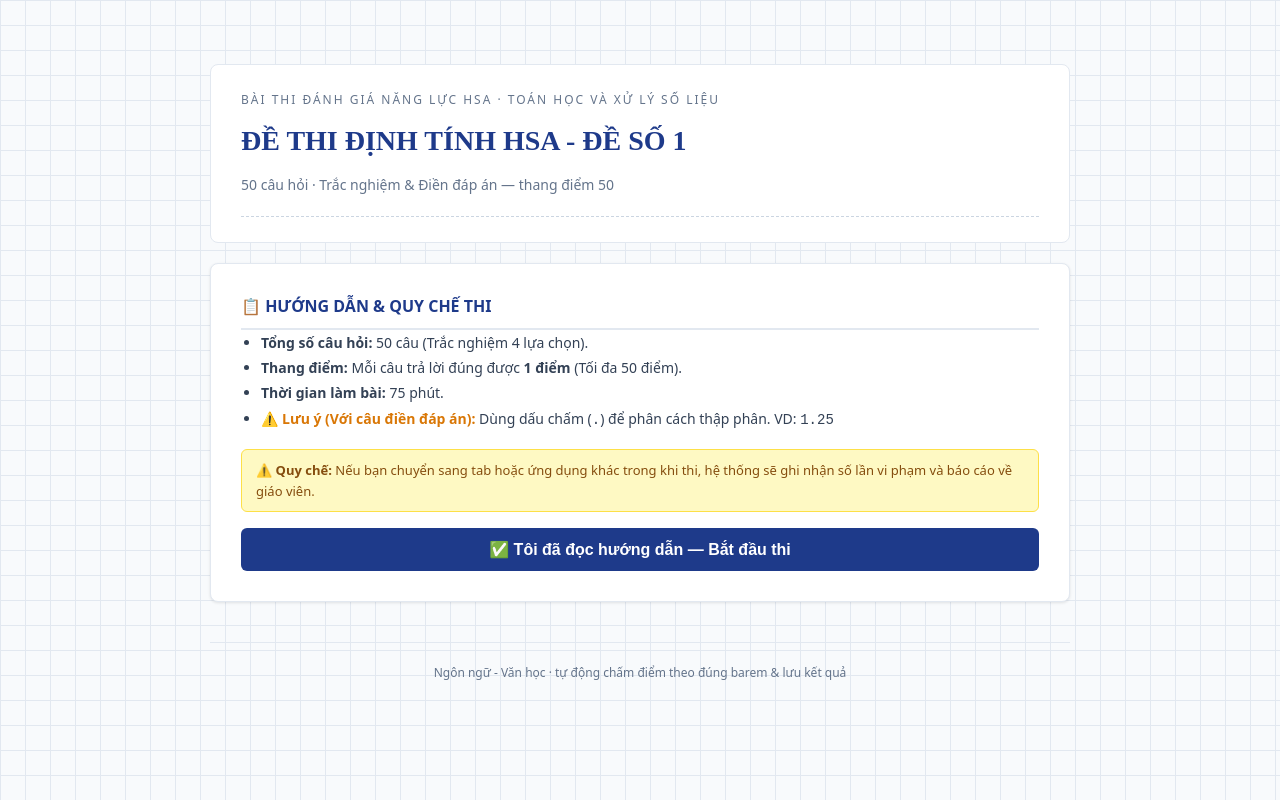
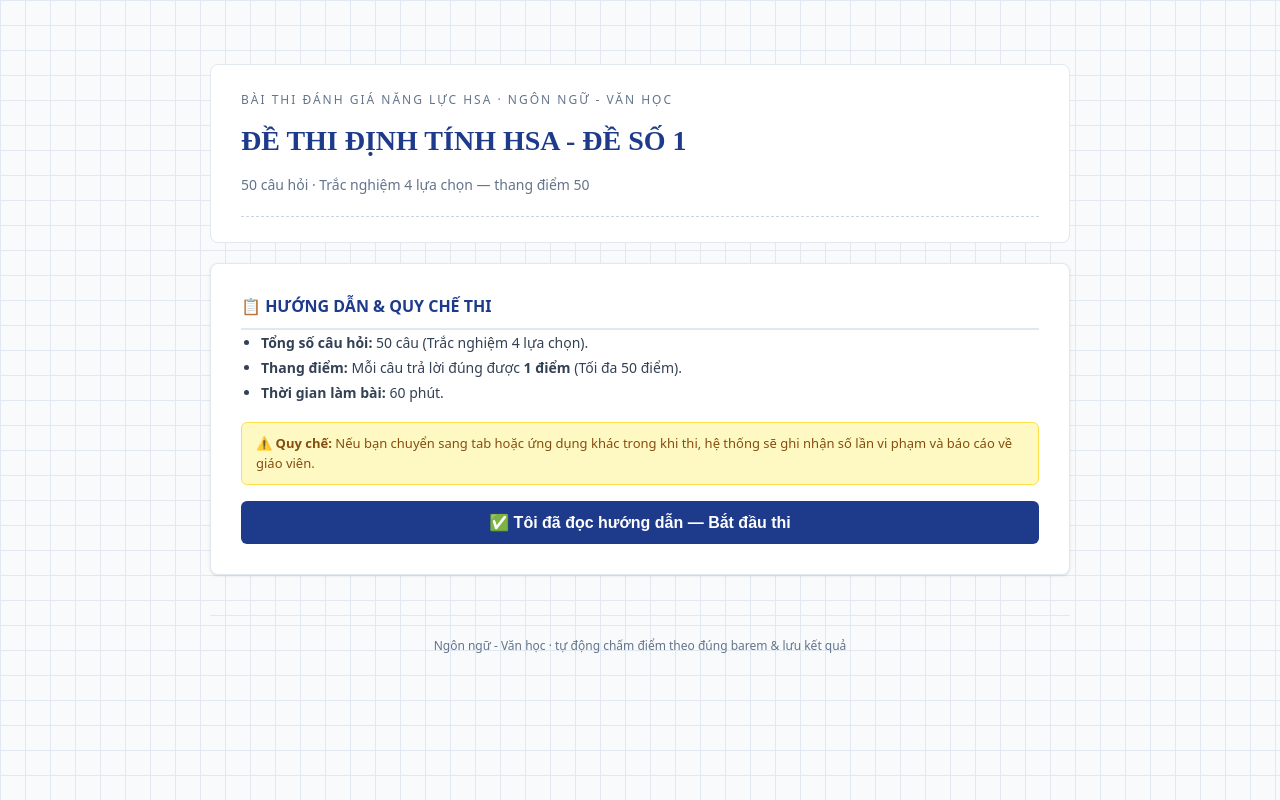
Before and after one commit to baominh2627-del/de-1-hsa-dinh-tinh-vnes, a plain HTML site: page index.html in a window 1280 px wide. Drawn offline with nearby package versions, Linux system fonts and the light colour scheme.

Commit message:
fix: update exam timer to 60 minutes and correct UI text for qualitative section

```diff
--- a/index.html
+++ b/index.html
@@ -20,9 +20,9 @@
     <div id="login-screen" class="container">
       <div class="exam-header-block" style="margin-bottom: 20px">
         <div class="exam-header-top" style="border-radius: 8px; border-bottom: 1px solid var(--border-color);">
-          <div class="meta-text">BÀI THI ĐÁNH GIÁ NĂNG LỰC HSA · TOÁN HỌC VÀ XỬ LÝ SỐ LIỆU</div>
+          <div class="meta-text">BÀI THI ĐÁNH GIÁ NĂNG LỰC HSA · NGÔN NGỮ - VĂN HỌC</div>
           <h1 class="exam-title">ĐỀ THI ĐỊNH TÍNH HSA - ĐỀ SỐ 1</h1>
-          <div class="meta-sub">50 câu hỏi · Trắc nghiệm &amp; Điền đáp án — thang điểm 50</div>
+          <div class="meta-sub">50 câu hỏi · Trắc nghiệm 4 lựa chọn — thang điểm 50</div>
           <hr class="dashed-line" />
         </div>
       </div>
@@ -32,8 +32,8 @@
           <ul style="font-size: 14px; color: #334155; line-height: 1.8; padding-left: 20px; margin-bottom: 16px;">
             <li><strong>Tổng số câu hỏi:</strong> 50 câu (Trắc nghiệm 4 lựa chọn).</li>
             <li><strong>Thang điểm:</strong> Mỗi câu trả lời đúng được <strong>1 điểm</strong> (Tối đa 50 điểm).</li>
-            <li><strong>Thời gian làm bài:</strong> 75 phút.</li>
-            <li><span style="color: #d97706; font-weight: bold;">⚠️ Lưu ý (Với câu điền đáp án):</span> Dùng dấu chấm (<code>.</code>) để phân cách thập phân. VD: <code>1.25</code></li>
+            <li><strong>Thời gian làm bài:</strong> 60 phút.</li>
+
           </ul>
           <div style="background: #fef9c3; border: 1px solid #fde047; border-radius: 6px; padding: 10px 14px; font-size: 13px; color: #854d0e; margin-bottom: 16px;">
             ⚠️ <strong>Quy chế:</strong> Nếu bạn chuyển sang tab hoặc ứng dụng khác trong khi thi, hệ thống sẽ ghi nhận số lần vi phạm và báo cáo về giáo viên.
@@ -50,7 +50,7 @@
     <div id="exam-screen" class="hidden container">
       <div class="exam-header-block">
         <div class="exam-header-top">
-          <div class="meta-text">KIỂM TRA 75 PHÚT · Ngôn ngữ - Văn học</div>
+          <div class="meta-text">KIỂM TRA 60 PHÚT · Ngôn ngữ - Văn học</div>
           <h1 class="exam-title">ĐỀ THI ĐỊNH TÍNH HSA - ĐỀ SỐ 1</h1>
           <div class="meta-sub">50 câu hỏi</div>
           <hr class="dashed-line" />
@@ -65,7 +65,7 @@
           </div>
           <div class="progress-info"><span id="answered-count">0/50</span> câu đã làm</div>
           <div class="timer-pill">
-            <span class="green-dot">●</span> <span id="countdown">75:00</span>
+            <span class="green-dot">●</span> <span id="countdown">60:00</span>
           </div>
           <div class="score-pill hidden" id="score-pill">
             <span class="green-dot">✓</span> Điểm: <span id="review-score">0</span>/50
```
